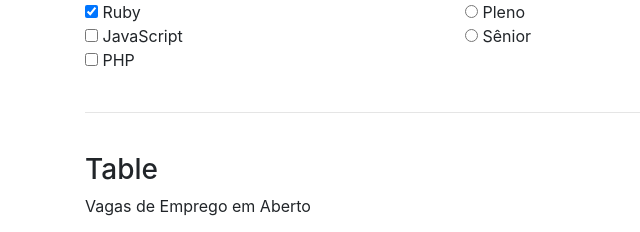
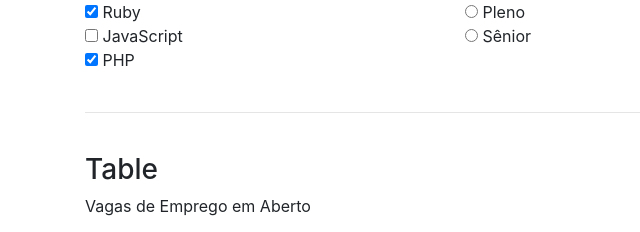
Before and after one commit to qaschoolbr/oficina, a plain HTML site: page index.html in a window 1280 px wide. Shown: the part 466-698 px from the top of the page, 0-640 px from the left. Drawn offline with nearby package versions, Linux system fonts and the light colour scheme; some packages are replaced by stand-ins of ours; a script that the page names is missing.

Commit message:
Ajustar checkbox

```diff
--- a/index.html
+++ b/index.html
@@ -58,7 +58,7 @@
           <input type="checkbox" value="python"> Python</br>
           <input id="ruby" type="checkbox" value="ruby" checked> Ruby</br>
           <input name="javascript" type="checkbox" value="javascript"> JavaScript </br>
-          <input type="checkbox" value="php"> PHP
+          <input type="checkbox" value="php" checked> PHP
         </form>
       </div>
       <div class="col-sm-4">
```
